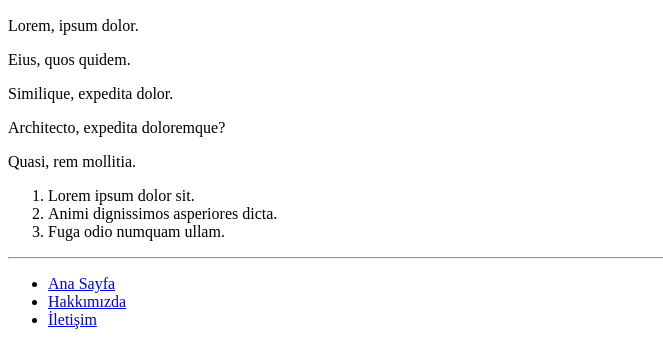
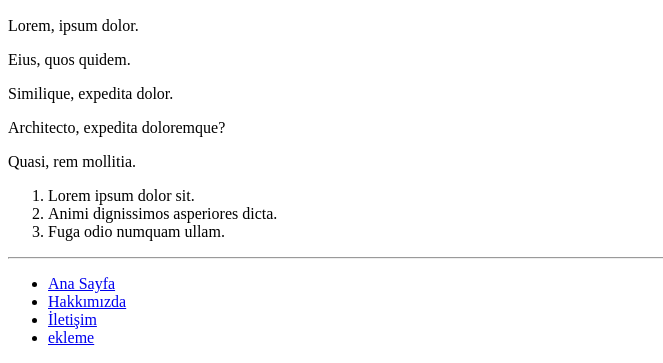
Before and after one commit to ahmetkeser/semantic-calisma, a plain HTML site: page about-us.html in a window 1280 px wide. Shown: the part 440-803 px from the top of the page, without its empty margins (0-663 px from the left). Drawn offline with Linux system fonts and the light colour scheme.

Commit message:
ilk pull denemesinden sonra ilk commit

```diff
--- a/about-us.html
+++ b/about-us.html
@@ -59,6 +59,10 @@
                 <li>
                     <a href="contact.html">İletişim</a>
                 </li>
+                <li>
+                    <a href="contact.html">ekleme</a>
+                </li>
+
             </ul>
         </nav>
 
```
